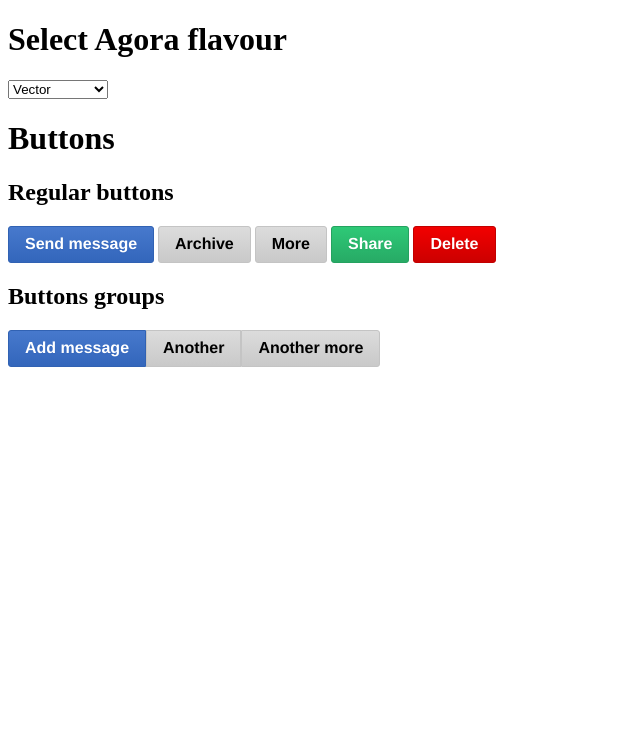
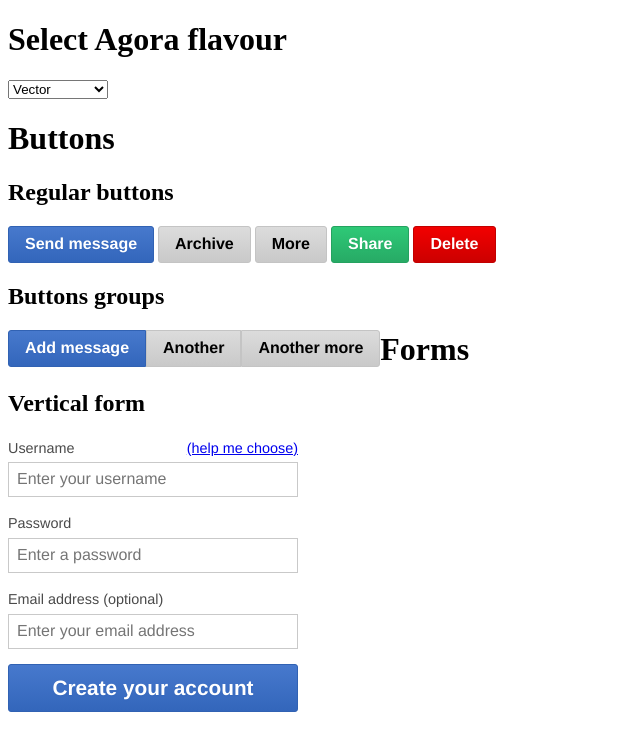
Before and after one commit to pauginer/agora, a plain HTML site: page index.html in a window 1280 px wide. Shown: the whole page, without its empty margins (0-640 px from the left). Drawn offline with Linux system fonts and the light colour scheme.

Commit message:
Form example added
Added example from Agora-based create account

```diff
--- a/index.html
+++ b/index.html
@@ -34,6 +34,7 @@
 		  <option value="vector" selected="selected" >Vector</option>
 		  <option value="experimental">Experimental</option>
 		</select>
+
 	<h1>Buttons</h1>
 	<h2>Regular buttons</h2>
 		<button class="mw-ui-button mw-ui-primary">Send message</button>
@@ -48,5 +49,26 @@
 			<button class="mw-ui-button">Another</button>
 			<button class="mw-ui-button">Another more</button>
 		</div>
+
+	<h1>Forms</h1>
+
+	<h2>Vertical form</h2>
+	<form class="mw-ui-vform">
+			<div>
+				<label for="name"> Username <span class="mw-ui-flush-right"><a href="#" title="Help">(help me choose)</a></span> </label>
+				<input id="name" class="mw-input loginText" placeholder="Enter your username">
+			</div>
+			<div>
+				<label for="password">Password</label>
+				<input id="password" class="mw-input loginPassword" placeholder="Enter a password" type="password">
+			</div>
+			<div>
+				<label for="email"> Email address (optional) </label>
+				<input id="email" class="mw-input loginText" placeholder="Enter your email address" type="email">
+			</div>
+			<div>
+				<input type="submit" class="mw-ui-button mw-ui-big mw-ui-block mw-ui-primary" value="Create your account">
+			</div>
+		</form>
 	</body>
 </html>
```
